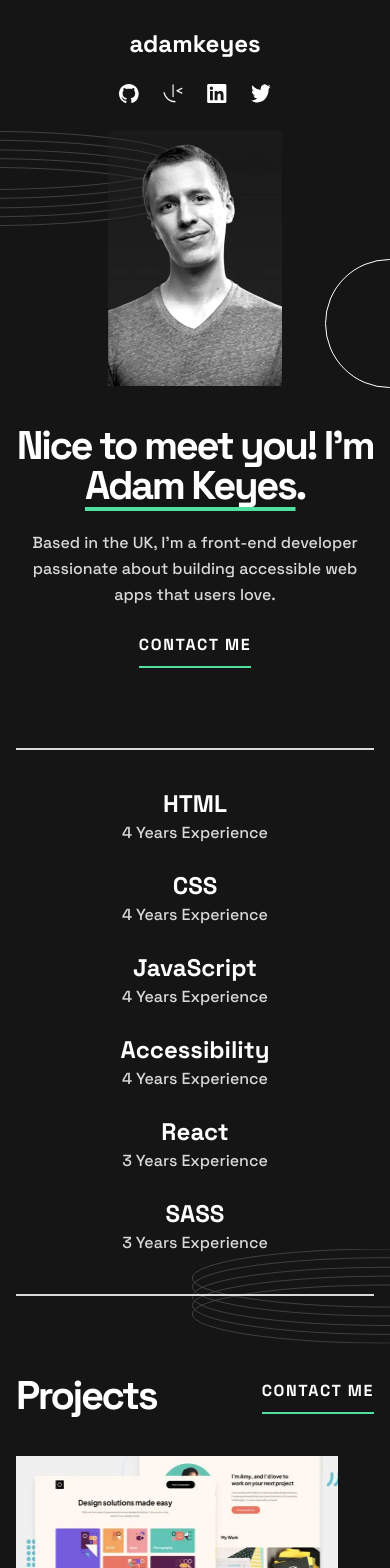
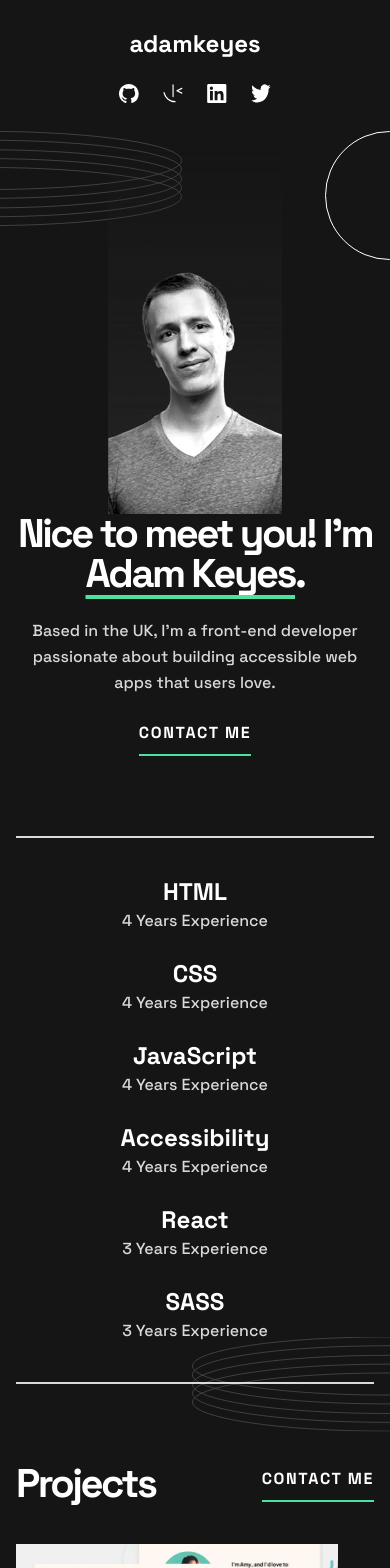
Before and after one commit to JayBrown92/single-page-developer-portfolio, a Next.js app: page / in a window 390 px wide. Shown: the top 1568 px of the page. Built offline with nearby package versions, Linux system fonts and the light colour scheme.

Commit message:
complete: hero section

```diff
--- a/src/components/UI/Container.tsx
+++ b/src/components/UI/Container.tsx
@@ -5,7 +5,9 @@ type Props = {
 
 export default function Container({ children, className }: Props) {
   return (
-    <div className={`container mx-auto px-4 md:px-8 ${className}`}>
+    <div
+      className={`container relative overflow-hidden lg:max-w-screen-lg ${className}`}
+    >
       {children}
     </div>
   );
--- a/src/components/content/Hero.tsx
+++ b/src/components/content/Hero.tsx
@@ -2,6 +2,7 @@ import Image from "next/image";
 
 import DeveloperImg from "../../../public/image-profile-mobile.webp";
 import DeveloperImgMd from "../../../public/image-profile-mobile.webp";
+import DeveloperImgLg from "../../../public/image-profile-desktop.webp";
 import ringsPattern from "../../../public/pattern-rings.svg";
 import circlePattern from "../../../public/pattern-circle.svg";
 import Section from "../UI/Section";
@@ -10,14 +11,14 @@ import Container from "../UI/Container";
 
 export default function Hero() {
   return (
-    <Section id={"hero-section"} className=" ">
-      <Container className="relative flex flex-col justify-between pb-20 md:flex-row md:justify-end md:pb-16">
+    <Section id={"hero-section"} className="z-[-1]">
+      <Container className="relative isolate z-10 flex  flex-col justify-between pb-20 md:flex-row md:pb-48 lg:pb-48 xl:pb-72 ">
         {" "}
         <Image
           src={DeveloperImg}
           width={174}
           height={383}
-          className="relative bottom-32 mx-auto -mb-32 md:hidden"
+          className=" mx-auto  md:hidden"
           alt="image of developer adam keyes"
         />
         <Image
@@ -25,22 +26,41 @@ export default function Hero() {
           width={322}
           height={600}
           priority
-          className="relative -right-8 -top-32 order-2 -mb-32 hidden min-w-[322px] md:block "
+          className="absolute -right-0 -top-32 order-2  hidden min-w-[322px] md:block lg:hidden"
           alt="image of developer adam keyes"
+        />
+        <Image
+          src={DeveloperImgLg}
+          width={445}
+          height={720}
+          priority
+          className=" absolute -top-[88px] right-16 order-2 hidden min-w-[445px]  lg:block  "
+          alt="image of developer adam keyes"
+        />
+        <Image
+          src={circlePattern}
+          width={129}
+          height={129}
+          alt="pattern for hero section design consiting of multiple flat rings"
+          className="absolute -right-16 z-20  md:bottom-20 lg:bottom-[155px] lg:right-[445px]"
         />
         <div
           id="hero-content"
-          className=" z-10 mt-10 flex flex-col items-center gap-6  text-center md:absolute md:bottom-16 md:left-8 md:order-1 md:w-[443px] md:items-start md:gap-16 md:text-left"
+          className=" z-10 flex flex-col items-center gap-6  text-center     md:order-1 md:mt-14 md:w-[445px] md:items-start md:gap-16 md:text-left lg:w-[700px]  lg:gap-12 xl:w-[710px] "
         >
           <h1>
-            Nice to <br className=" hidden md:inline" /> meet you! I&apos;m{" "}
-            <br className=" hidden md:inline" />
+            Nice to{" "}
+            <br
+              className="hidden md:inline lg:hidden
+            "
+            />{" "}
+            meet you! I&apos;m{" "}
             <span className=" underline decoration-color-accent decoration-solid underline-offset-8">
               Adam Keyes
             </span>
             .{" "}
           </h1>
-          <p>
+          <p className=" max-w-[445px]">
             Based in the UK, I&apos;m a front-end developer passionate about
             building accessible web apps that users love.{" "}
           </p>{" "}
@@ -54,13 +74,6 @@ export default function Hero() {
         alt="pattern for hero section design consiting of multiple flat rings"
         className="absolute -left-52 top-0 z-[-1]"
       />
-      <Image
-        src={circlePattern}
-        width={129}
-        height={129}
-        alt="pattern for hero section design consiting of multiple flat rings"
-        className="absolute -right-16 top-32 z-10 md:top-[28rem]"
-      />
     </Section>
   );
 }
--- a/src/styles/globals.css
+++ b/src/styles/globals.css
@@ -34,14 +34,16 @@
     h3 {
       @apply text-xl-2;
     }
-    h4 {
-      @apply text-lg-2;
-    }
+
     body {
       @apply text-base-2;
     }
   }
   @screen lg {
+    h1,
+    h2 {
+      @apply text-2xl-3;
+    }
   }
 }
 
--- a/tailwind.config.js
+++ b/tailwind.config.js
@@ -12,6 +12,15 @@ module.exports = {
     fontFamily: {
       "space-grotesk": ["Space Grotesk", ...fontFamily.sans],
     },
+    container: {
+      center: true,
+      padding: {
+        DEFAULT: "1rem",
+        md: "2rem",
+        lg: "4rem",
+      },
+    },
+
     colors: {
       "primary-bg": "#151515",
       "secondary-bg": "#242424",
@@ -32,13 +41,7 @@ module.exports = {
           fontWeight: "700",
         },
       ],
-      "lg-2": [
-        "1.25rem",
-        {
-          lineHeight: "2rem",
-          fontWeight: "700",
-        },
-      ],
+
       xl: [
         "2rem",
         {
@@ -59,7 +62,7 @@ module.exports = {
         "2.5rem",
         {
           lineHeight: "2.5rem",
-          letterSpacing: "-0.15rem",
+          letterSpacing: "-0.15625rem",
           fontWeight: "700",
         },
       ],
@@ -67,12 +70,24 @@ module.exports = {
         "4.5rem",
         {
           lineHeight: "4.5rem",
-          letterSpacing: "-0.15rem",
+          letterSpacing: "-0.15625rem",
+          fontWeight: "700",
+        },
+      ],
+      "2xl-3": [
+        "5.5rem",
+        {
+          lineHeight: "5.5rem",
+          letterSpacing: "-0.15625rem",
           fontWeight: "700",
         },
       ],
     },
-    extend: {},
+    extend: {
+      maxWidth: {
+        "screen-lg": "1228px",
+      },
+    },
   },
   plugins: [],
 };
```
